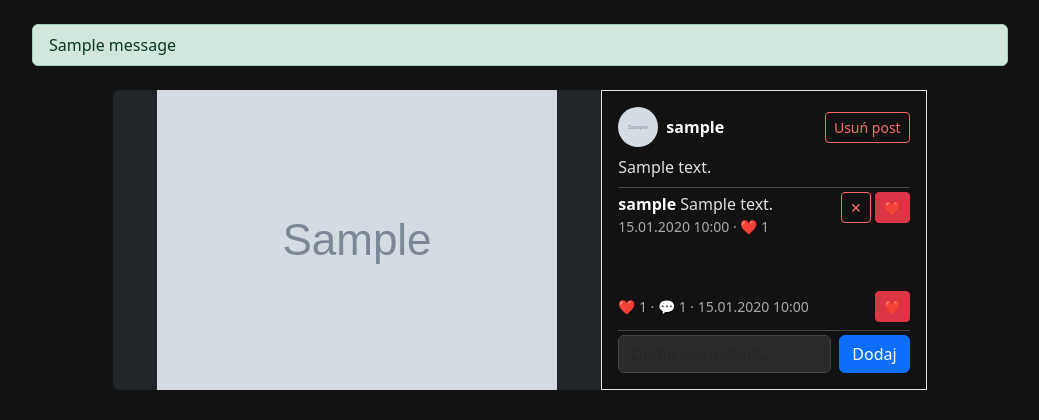
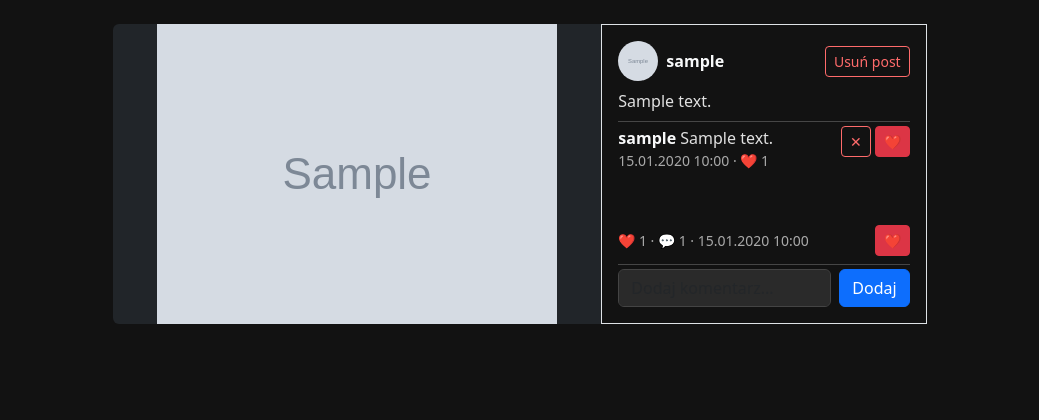
Before and after one commit to martrzeciak/lensy-app, a Django app: page /posts/1/ in a window 1280 px wide. Shown: the part 56-476 px from the top of the page, without its empty margins (120-1159 px from the left). Run offline with Django 5.2, Linux system fonts and the light colour scheme; a user stored in the database is signed in; tables that the repository leaves empty hold one stand-in row (values such as "Sample post"); grey boxes marked "Sample" are stand-in pictures; one stand-in notice (Sample message) is shown.

Commit message:
Delete redundant code

```diff
--- a/lensy_backend/templates/base.html
+++ b/lensy_backend/templates/base.html
@@ -21,7 +21,7 @@
             <!-- PRAWA STRONA -->
             <div class="d-flex align-items-center gap-3">
 
-                <!-- SEARCH -->
+                <!-- WYSZUKIWARKA -->
                 <form method="get" action="{% url 'search' %}" class="d-flex align-items-center gap-1">
                     <input
                         type="text"
@@ -50,16 +50,6 @@
     </nav>
 {% endif %}
 
-{% if messages %}
-    <div class="container app-container mb-3">
-        {% for message in messages %}
-            <div class="alert alert-{{ message.tags }} py-2">
-                {{ message }}
-            </div>
-        {% endfor %}
-    </div>
-{% endif %}
-
 {% if user.is_authenticated %}
     <div class="container app-container">
 {% else %}
@@ -74,28 +64,5 @@
 {% endif %}
     </div>
 
-<!-- Tymczasowo -->
-<script>
-document.addEventListener('DOMContentLoaded', function () {
-
-    const showBtn = document.getElementById('showPostFormBtn');
-    const form = document.getElementById('postForm');
-    const cancelBtn = document.getElementById('cancelPostBtn');
-
-    if (showBtn && form && cancelBtn) {
-        showBtn.addEventListener('click', () => {
-            showBtn.style.display = 'none';
-            form.style.display = 'block';
-        });
-
-        cancelBtn.addEventListener('click', () => {
-            form.style.display = 'none';
-            showBtn.style.display = 'inline-block';
-        });
-    }
-
-});
-</script>
-
 </body>
 </html>
--- a/lensy_backend/templates/posts/post_detail.html
+++ b/lensy_backend/templates/posts/post_detail.html
@@ -43,7 +43,7 @@
                     </a>
                 </div>
 
-                <!-- PRAWA: FOLLOW + X -->
+                <!-- PRAWA: FOLLOW + Usuń + X -->
                 <div class="d-flex align-items-center gap-2">
 
                     {% if request.user != post.author %}
```
